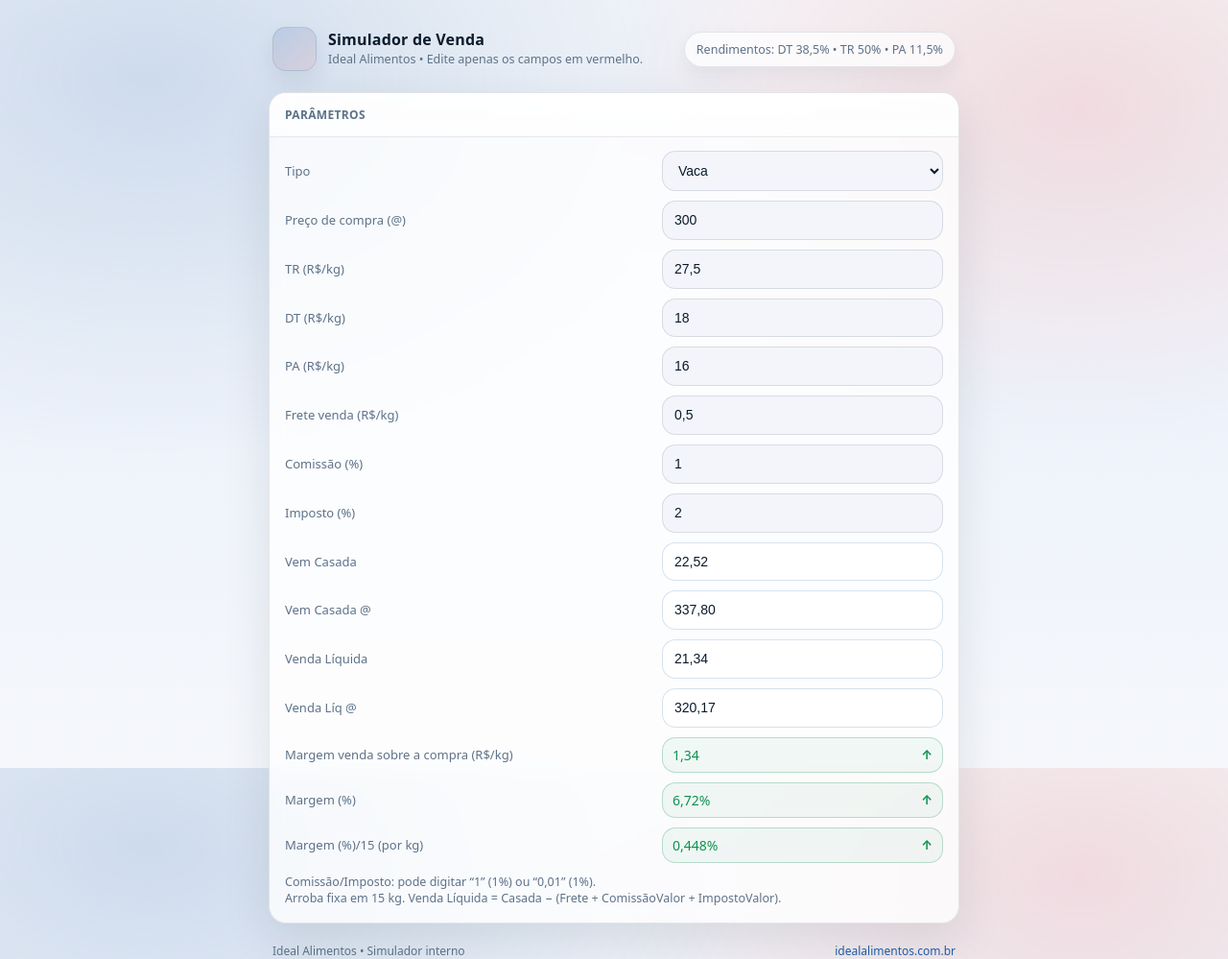
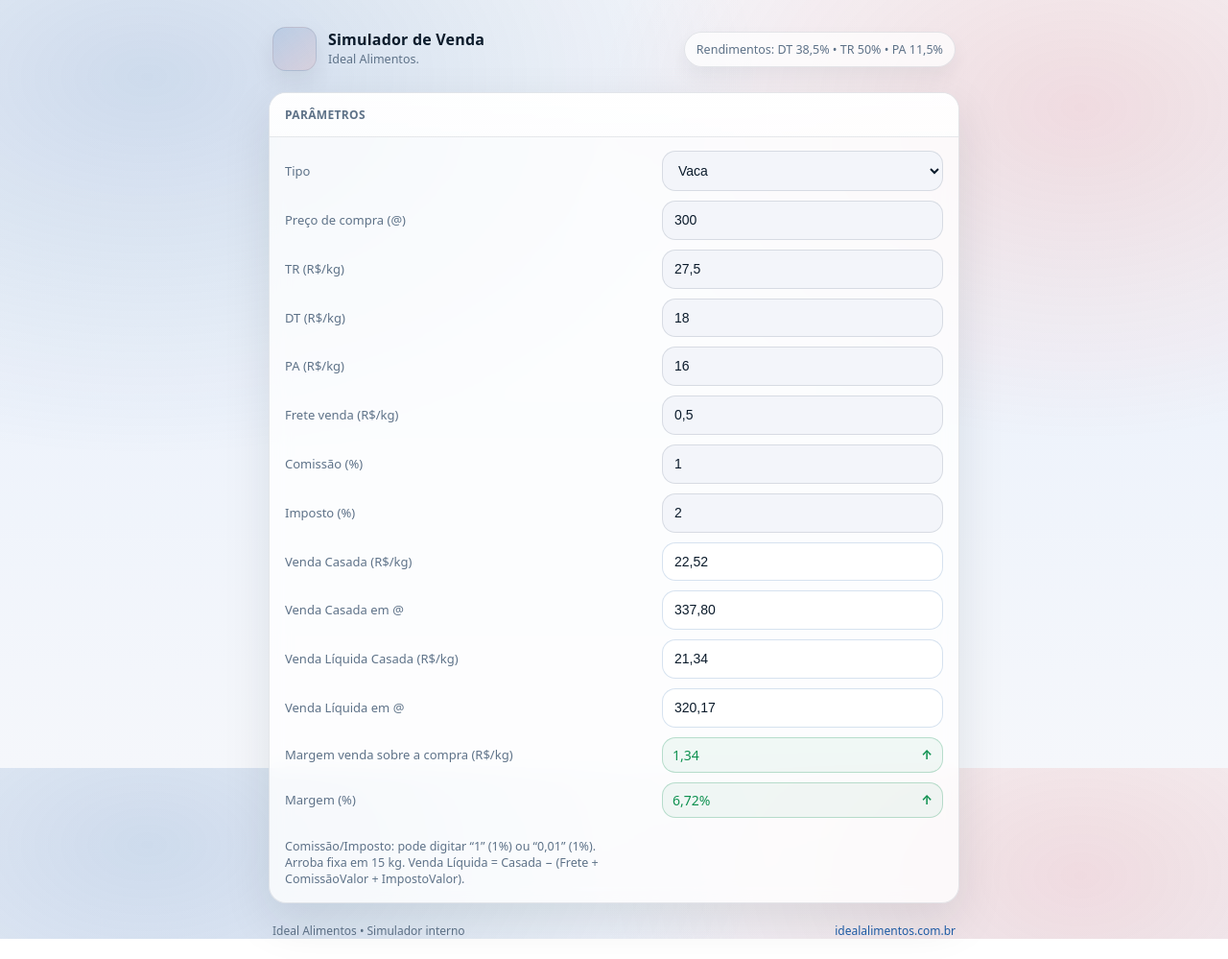
Before and after one commit to DataMindsIA/simulador-ideal, a plain HTML site: page index.html in a window 1280 px wide. Shown: the whole page at 96% size. After the commit the page ends 978 px from the top, so only its background shows below. Drawn offline with Linux system fonts and the light colour scheme.

Commit message:
Update labels for sales simulation fields

```diff
--- a/index.html
+++ b/index.html
@@ -221,7 +221,7 @@
         </div>
         <div class="brandText">
           <h1>Simulador de Venda</h1>
-          <p>Ideal Alimentos • Edite apenas os campos em vermelho.</p>
+          <p>Ideal Alimentos.</p>
         </div>
       </div>
       <div class="pill" id="pillRend">Rendimentos: —</div>
@@ -259,16 +259,16 @@
           <div class="lbl">Imposto (%)</div>
           <input id="imposto" class="field edit" type="text" inputmode="decimal" value="2" />
 
-          <div class="lbl">Vem Casada</div>
+          <div class="lbl">Venda Casada (R$/kg)</div>
           <input id="casada" class="field result" type="text" readonly />
 
-          <div class="lbl">Vem Casada @</div>
+          <div class="lbl">Venda Casada em @</div>
           <input id="casadaArroba" class="field result" type="text" readonly />
 
-          <div class="lbl">Venda Líquida</div>
+          <div class="lbl">Venda Líquida Casada (R$/kg)</div>
           <input id="liquida" class="field result" type="text" readonly />
 
-          <div class="lbl">Venda Líq @</div>
+          <div class="lbl">Venda Líquida em @</div>
           <input id="liquidaArroba" class="field result" type="text" readonly />
 
           <div class="lbl">Margem venda sobre a compra (R$/kg)</div>
@@ -287,14 +287,6 @@
             </div>
           </div>
 
-          <div class="lbl">Margem (%)/15 (por kg)</div>
-          <div id="margemPercKgWrap" class="marginWrap">
-            <div class="marginField">
-              <span class="marginValue" id="margemPercKg">—</span>
-              <span class="marginIcon" id="margemPercKgIcon"></span>
-            </div>
-          </div>
-        </div>
 
         <div class="hint">
           Comissão/Imposto: pode digitar “1” (1%) ou “0,01” (1%).<br/>
```
